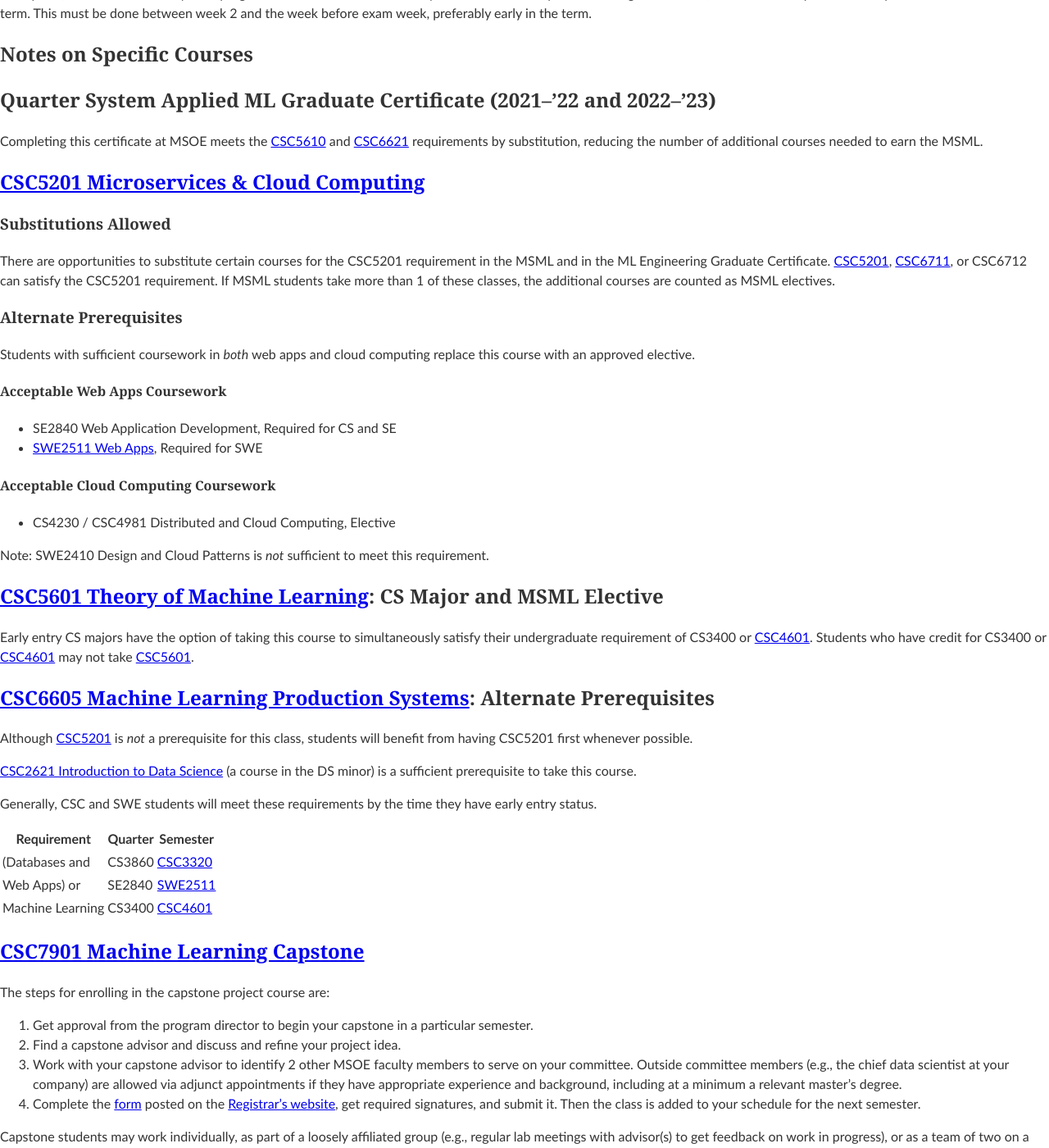
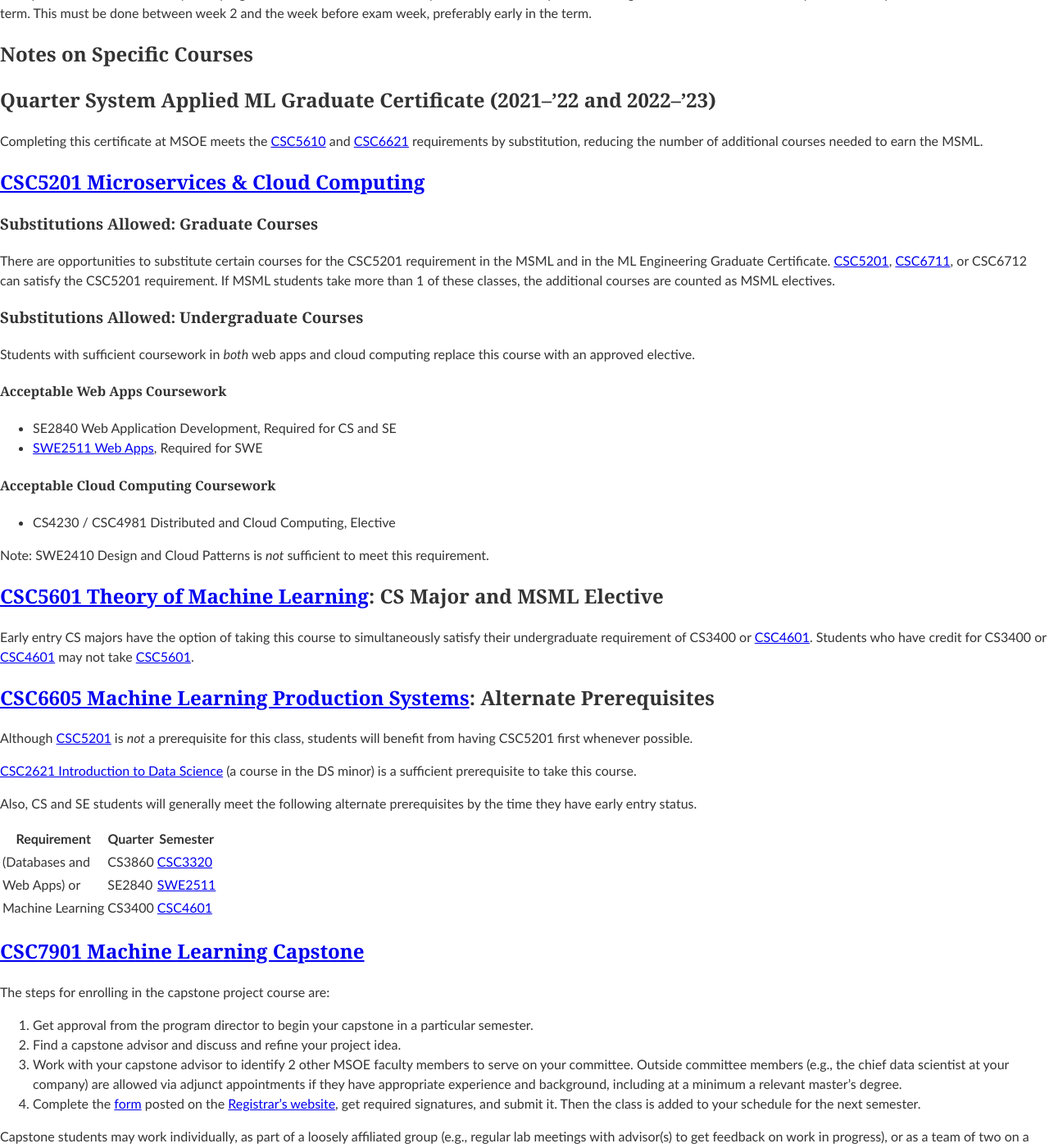
Before and after one commit to edurant/edurant.github.io, a Jekyll site: the page built from advising/msml.md, in a window 1280 px wide and 1400 px high, scrolled down 4157 px. Shown: the whole window at 82% size. Built offline with Jekyll 4.4.1, drawn with Linux system fonts in a browser that asks for light colours; our own code applies the rules of GitHub Pages for plain Markdown files; some of the changed lines change nothing that is shown; some of the changed text lies outside the part shown.

Commit message:
MSML: clarified substitutions/prereqs, more faculty links

```diff
--- a/advising/msml.md
+++ b/advising/msml.md
@@ -119,11 +119,11 @@ Completing this certificate at MSOE meets the [CSC5610][CSC5610] and [CSC6621][C
 
 ## [CSC5201 Microservices &amp; Cloud Computing][CSC5201]
 
-### Substitutions Allowed
+### Substitutions Allowed: Graduate Courses
 
 There are opportunities to substitute certain courses for the CSC5201 requirement in the MSML and in the ML Engineering Graduate Certificate. [CSC5201][CSC5201], [CSC6711][CSC6711], or CSC6712 can satisfy the CSC5201 requirement. If MSML students take more than 1 of these classes, the additional courses are counted as MSML electives.
 
-### Alternate Prerequisites
+### Substitutions Allowed: Undergraduate Courses
 Students with sufficient coursework in *both* web apps and cloud computing replace this course with an approved elective.
 
 #### Acceptable Web Apps Coursework
@@ -144,7 +144,7 @@ Although [CSC5201][CSC5201] is *not* a prerequisite for this class, students wil
 
 [CSC2621 Introduction to Data Science][CSC2621] (a course in the DS minor) is a sufficient prerequisite to take this course.
 
-Generally, CSC and SWE students will meet these requirements by the time they have early entry status.
+Also, CS and SE students will generally meet the following alternate prerequisites by the time they have early entry status.
 
 Requirement      | Quarter | Semester
 ---              | ---     | ---
@@ -171,11 +171,14 @@ The following faculty are *some* of the potential capstone project advisors. Fee
 * [Dr. Urbain][Dr. Urbain]: Natural language processing, medical image processing, graph machine learning
 
 [Dr. Berisha]: https://www.msoe.edu/directory/profile/sebastian.berisha/
+[Dr. Bukowy]: https://www.msoe.edu/directory/profile/john.bukowy/
 [Dr. Durant]: /
+[Dr. Imas]: https://www.linkedin.com/in/olgaimas/
 [Dr. Kedziora]: https://www.linkedin.com/in/jeremy-kedziora/
 [Dr. Magaña]: https://www.msoe.edu/directory/profile/jonathon.magana/
 [Dr. Nowling]: https://rnowling.github.io/
 [Dr. Urbain]: https://github.com/jayurbain
+[Dr. Yoder]: https://www.msoe.edu/directory/profile/josiah.yoder/
 
 ## [PHL6001][PHL6001]
 
@@ -189,13 +192,13 @@ Click on course numbers below to see catalog entries with course details.
 
 Course | Type | Title | Structure | Offered | Coordinator | Prerequisites
 --- | --- | --- | --- | --- | ---
-BME5210 | Elective | Medical Imaging Systems | 3-2-4 | | Dr. Imas | [ELE3300][ELE3300] &#124; CSC4651 &#124; [CSC5651][CSC5651] &#124; CSC4611 &#124; [CSC5611][CSC5611] &#124; [CSC6621][CSC6621]
-[CSC5120][CSC5120] | Elective | Software Development for Machine Learning | 4-0-4 | summer beginning '23 | Dr. Magaña | [CSC1110][CSC1110] &#124; [CSC1310][CSC1310] &#124; consent
+BME5210 | Elective | Medical Imaging Systems | 3-2-4 | | [Dr. Imas][Dr. Imas] | [ELE3300][ELE3300] &#124; CSC4651 &#124; [CSC5651][CSC5651] &#124; CSC4611 &#124; [CSC5611][CSC5611] &#124; [CSC6621][CSC6621]
+[CSC5120][CSC5120] | Elective | Software Development for Machine Learning | 4-0-4 | summer beginning '23 | [Dr. Magaña][Dr. Magaña] | [CSC1110][CSC1110] &#124; [CSC1310][CSC1310] &#124; consent
 [CSC5201][CSC5201] | Required | Microservices and Cloud Computing | 4-0-4 | spring '24, then fall | [Dr. Nowling][Dr. Nowling] | [CSC5120][CSC5120] &#124; [SWE2710][SWE2710] &#124; ([CSC3320][CSC3320] &amp; [CSC3210][CSC3210]) &#124; [CPE2600][CPE2600] &#124; consent &#124; …
 [CSC5241][CSC5241] | Elective | GPU Programming | 4-0-4 | | [Dr. Berisha][Dr. Berisha]
-[CSC5601][CSC5601] | Elective | Theory of Machine Learning | 4-0-4 | spring, 2024 then every fall | Dr. Bukowy | ((([MTH2130][MTH2130] &amp; [MTH2340][MTH2340]) &#124; [MTH5810][MTH5810]) &amp; ([CSC2621][CSC2621] &#124; [CSC5610][CSC5610])) &#124; consent
+[CSC5601][CSC5601] | Elective | Theory of Machine Learning | 4-0-4 | spring, 2024 then every fall | [Dr. Bukowy][Dr. Bukowy] | ((([MTH2130][MTH2130] &amp; [MTH2340][MTH2340]) &#124; [MTH5810][MTH5810]) &amp; ([CSC2621][CSC2621] &#124; [CSC5610][CSC5610])) &#124; consent
 [CSC5610][CSC5610] | Required | AI Tools and Paradigms | 4-0-4 | fall | [Dr. Nowling][Dr. Nowling] | ([MTH1120][MTH1120] &#124; [MTH2340][MTH2340] &#124; [MTH5810][MTH5810]) &amp; ([CSC1120][CSC1120] &#124; equivalent) &#124; consent
-[CSC5611][CSC5611] | Elective | Deep Learning | 4-0-4 | F24 and spring beginning 2025 | Dr. Yoder | [CSC4601][CSC4601] &#124; [CSC5601][CSC5601] &#124; [CSC6621][CSC6621] &#124; consent
+[CSC5611][CSC5611] | Elective | Deep Learning | 4-0-4 | F24 and spring beginning 2025 | [Dr. Yoder][Dr. Yoder] | [CSC4601][CSC4601] &#124; [CSC5601][CSC5601] &#124; [CSC6621][CSC6621] &#124; consent
 [CSC5651][CSC5651] | Elective | Deep Learning in Signal Processing | 4-0-4 | fall, 2023 then again in 2025-&lsquo;26 | [Dr. Durant][Dr. Durant] | ([MTH5810][MTH5810] &#124; [MTH2340][MTH2340] &#124; [MTH2130][MTH2130]) &amp; ([CSC5610][CSC5610] &#124; [ELE3320][ELE3320] &#124; [CSC3310][CSC3310] &#124; [CSC2621][CSC2621])
 CSC5661 | Elective | Reinforcement Learning | 4-0-4 | fall, 2024 then TBD | [Dr. Kedziora][Dr. Kedziora] | (([MTH2480][MTH2480] &amp; [MTH2340][MTH2340]) &#124; [MTH5810][MTH5810]) &amp; ([CSC2621][CSC2621] &#124; [CSC5610][CSC5610]) &#124; consent
 CSC5980(1) | Elective | Topics in Computer Science (with Laboratory) | varies
```
